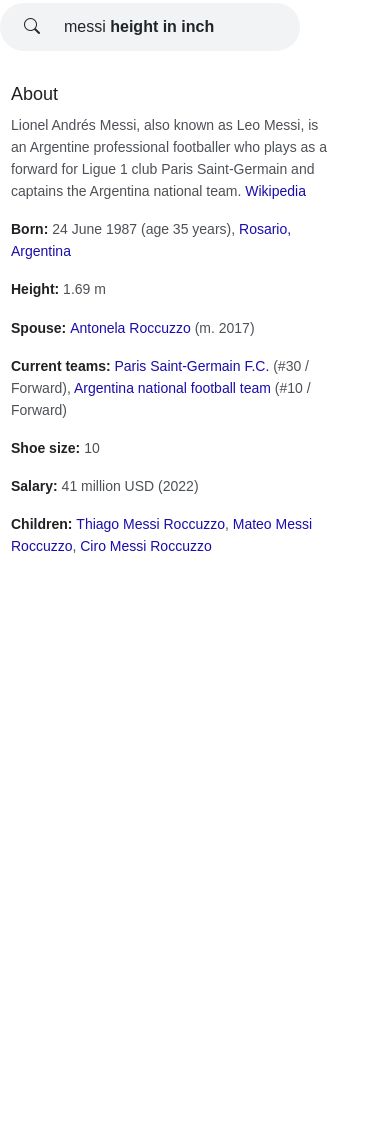
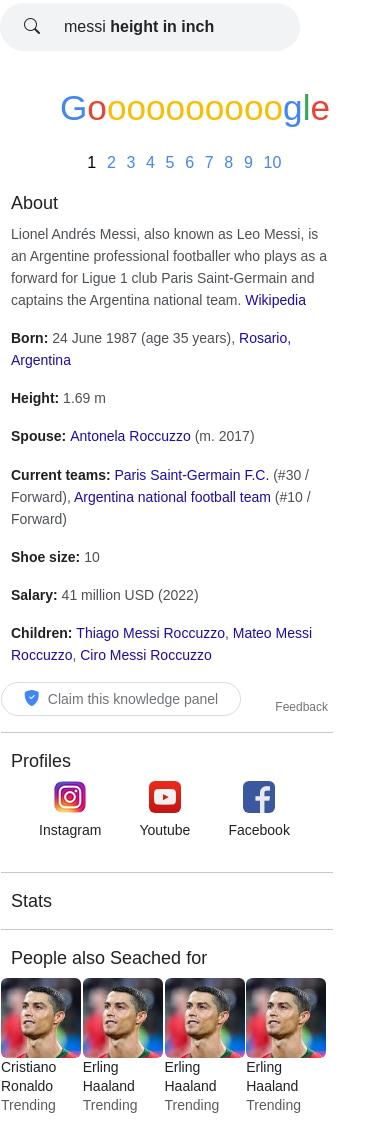
Before and after one commit to MbonuJennifer/Google-Web-Design, a plain HTML site: page index.html in a window 390 px wide. Shown: the part 5058-6191 px from the top of the page. Drawn offline with nearby package versions, Linux system fonts and the light colour scheme.

Commit message:
Edited the about section and added the people also search for area

```diff
--- a/index.html
+++ b/index.html
@@ -978,6 +978,71 @@
             </div>
           </div>
         </div>
+        <div>
+          <div class="row">
+            <div class="col-md-12">
+              <div class="d-flex justify-content-center">
+                <div>
+                  <!-- <p style="color: #34A853;">l</p> -->
+                  <p class="pageGoogle" style="color: #4285F4;">G</p>
+                </div>
+                <div>
+                  <p class="pageGoogle" style="color: #EA4335;">o</p>
+                  <span style="color: black;">1</span>
+                </div>
+                <div>
+                  <p class="pageGoogle" style="color: #FBBC05;">o</p>
+                  <span class="blueText d-flex mt-0 pt-0 mb-3">2</span>
+                </div>
+                <div>
+                  <p class="pageGoogle" style="color: #FBBC05;">o</p>
+                  <span class="blueText">3</span>
+                </div>
+                <div>
+                  <p class="pageGoogle" style="color: #FBBC05;">o</p>
+                  <span class="blueText">4</span>
+                </div>
+                <div>
+                  <p class="pageGoogle" style="color: #FBBC05;">o</p>
+                  <span class="blueText">5</span>
+                </div>
+                <div>
+                  <p class="pageGoogle" style="color: #FBBC05;">o</p>
+                  <span class="blueText">6</span>
+                </div>
+                <div>
+                  <p class="pageGoogle" style="color: #FBBC05;">o</p>
+                  <span class="blueText">7</span>
+                </div>
+                <div>
+                  <p class="pageGoogle" style="color: #FBBC05;">o</p>
+                  <span class="blueText">8</span>
+                </div>
+                <div>
+                  <p class="pageGoogle" style="color: #FBBC05;">o</p>
+                  <span class="blueText">9</span>
+                </div>
+                <div>
+                  <p class="pageGoogle" style="color: #FBBC05;">o</p>
+                  <span class="blueText">10</span>
+                </div>
+                <div>
+                  <p class="pageGoogle" style="color: #4285F4;">g</p>
+
+                </div>
+                <div>
+                  <p class="pageGoogle" style="color: #34A853;">l</p>
+
+                </div>
+                <div>
+                  <p class="pageGoogle" style="color: #EA4335;">e</p>
+
+                </div>
+              </div>
+
+            </div>
+          </div>
+        </div>
       </div>
 
       <div class="col-md-4 aboutBox">
@@ -1016,6 +1081,67 @@
           <a href="">Mateo Messi Roccuzzo</a>,
           <a href="">Ciro Messi Roccuzzo</a>
         </p>
+        <div class="d-flex justify-content-between align-items-end">
+          <div class="claimText d-flex rounded-pill justify-content-center align-items-center">
+            <i class="bi bi-shield-fill-check pe-2" style="color: #4285f4;"></i>
+            <p class="m-0 p-0" style="color: #70757a; font-size: 14px;">Claim this knowledge panel</p>
+          </div>
+          <p class="m-0 p-0" style="color: #70757a; font-size: 12px;">Feedback</p>
+        </div>
+        <hr style="width: 20.75rem" />
+        <h6 class="aboutText">Profiles</h6>
+        <div class="d-flex align-items-center justify-content-evenly mb-2">
+          <div class="text-center">
+            <img class="socialsImg rounded" src="images/socials1.png" alt="">
+            <p class="socials mt-2">Instagram</p>
+          </div>
+          <div class="text-center">
+            <img class="socialsImg rounded" src="images/socials2.png" alt="">
+            <p class="socials mt-2">Youtube</p>
+          </div>
+          <div class="text-center">
+            <img class="socialsImg rounded" src="images/socials3.png" alt="">
+            <p class="socials mt-2">Facebook</p>
+          </div>
+        </div>
+        <hr style="width: 20.75rem" />
+        <h6 class="aboutText">Stats</h6>
+        <hr style="width: 20.75rem" />
+        <h6 class="aboutText">People also Seached for</h6>
+        <div class="d-flex">
+          <div class="cardSearch mb-3" style="width: 8rem;">
+            <div class="card-body">
+              <img src="images/search1.jfif" alt="" class="rounded" style="width: 5rem; height: 5rem;">
+              <p class="socials p-0 m-0">Cristiano <br> Ronaldo</p>
+              <p class="socials p-0 m-0 text-muted">Trending</p>
+
+            </div>
+          </div>
+          <div class="cardSearch mb-3" style="width: 8rem;">
+            <div class="card-body">
+              <img src="images/search1.jfif" alt="" class="rounded" style="width: 5rem; height: 5rem;">
+              <p class="socials p-0 m-0">Erling <br> Haaland</p>
+              <p class="socials p-0 m-0 text-muted">Trending</p>
+
+            </div>
+          </div>
+          <div class="cardSearch mb-3" style="width: 8rem;">
+            <div class="card-body">
+              <img src="images/search1.jfif" alt="" class="rounded" style="width: 5rem; height: 5rem;">
+              <p class="socials p-0 m-0">Erling <br> Haaland</p>
+              <p class="socials p-0 m-0 text-muted">Trending</p>
+
+            </div>
+          </div>
+          <div class="cardSearch mb-3" style="width: 8rem;">
+            <div class="card-body">
+              <img src="images/search1.jfif" alt="" class="rounded" style="width: 5rem; height: 5rem;">
+              <p class="socials p-0 m-0">Erling <br> Haaland</p>
+              <p class="socials p-0 m-0 text-muted">Trending</p>
+
+            </div>
+          </div>
+        </div>
       </div>
     </div>
     <footer class="fFooter bottom">
--- a/style.css
+++ b/style.css
@@ -199,13 +199,34 @@ a:hover {
   font-size: 15px;
 }
 .footerText1 {
-  color:  #4D5156;
+  color: #4d5156;
   font-size: 15px;
 }
 .footerText2 {
-  color:  #1a0dab;
+  color: #1a0dab;
   font-size: 15px;
 }
 .secondText {
   height: 40px;
 }
+.pageGoogle {
+  font-size: 2.2rem;
+  /* font-family: go; */
+}
+.blueText {
+  color: #4285f4;
+}
+.claimText {
+  width: 15rem;
+  border: 1px solid #dadce0;
+  padding: 4px 0;
+}
+.socials {
+  font-size: 14px;
+  line-height: 18.76px;
+  color: #202124;
+}
+.socialsImg{
+  width: 32px;
+  height: 32px;
+}
```
Also changed, not shown: images/search1.jfif (added), images/search2.jfif (added), images/socials1.png (added), images/socials2.png (added), images/socials3.png (added).
